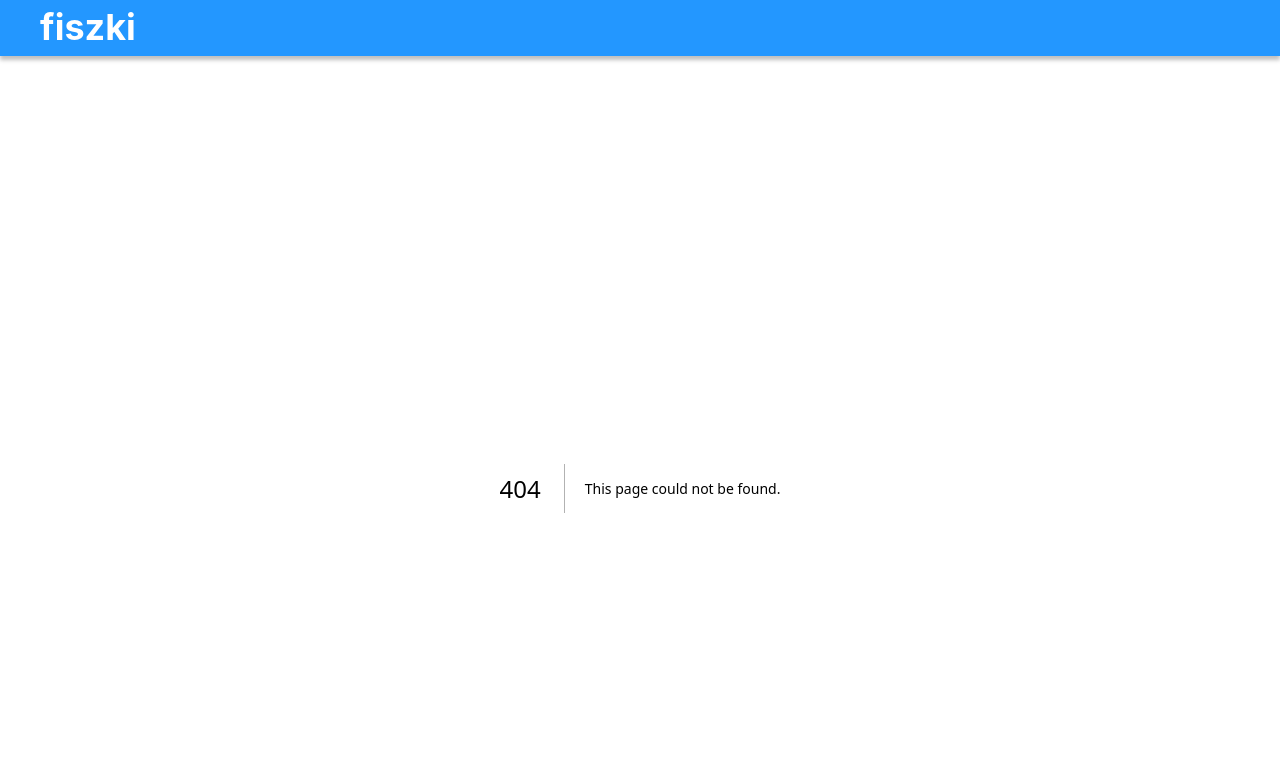
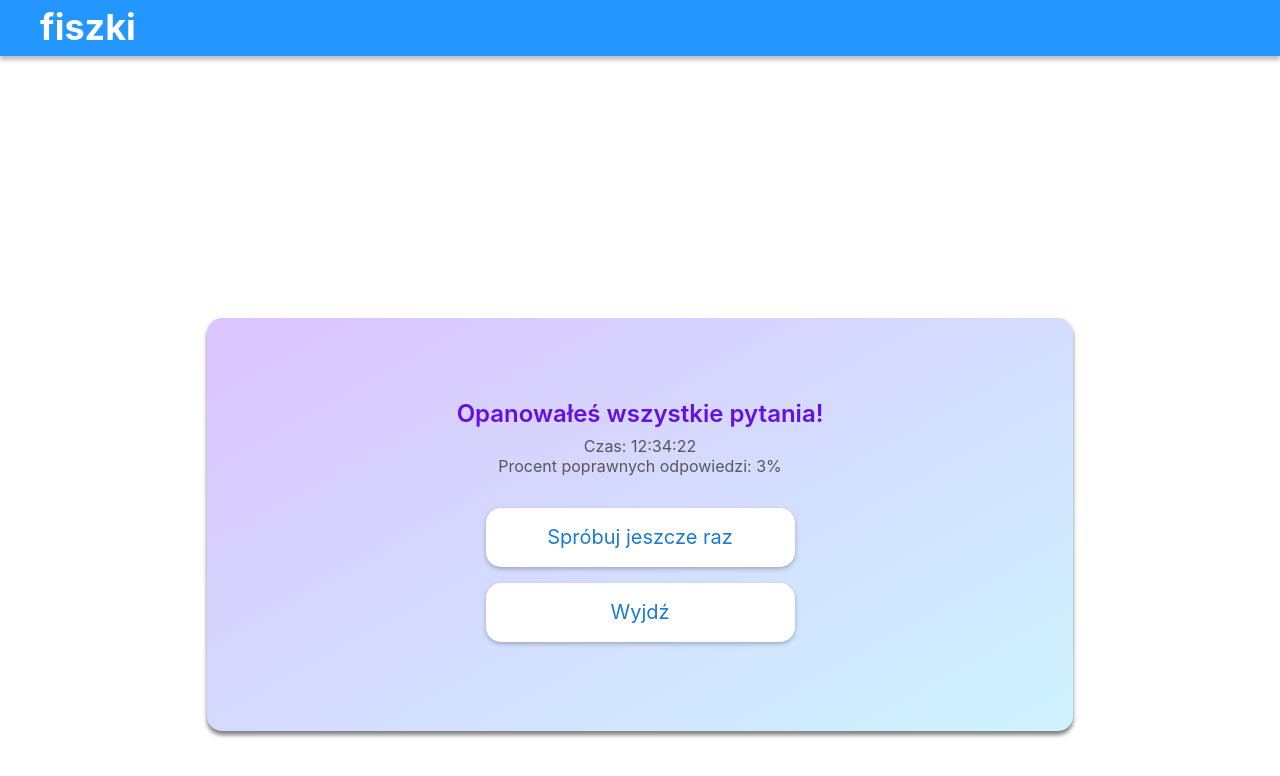
Before and after one commit to informatyzacja/flashcards, a Next.js app in the folder frontend/: page /test-end-page in a window 1280 px wide. Before the commit this address had no page. Shown: the top 776 px of the page. Built offline with nearby package versions, Linux system fonts and the light colour scheme.

Commit message:
feat: create test end page

```diff
--- /dev/null
+++ b/frontend/src/pages/test-end-page.tsx
@@ -0,0 +1,91 @@
+import { Box, Button, Center, Flex, Text } from '@chakra-ui/react';
+
+interface LayoutProps {
+  children: React.ReactNode;
+}
+
+const GraySubtitledText = ({ children }: LayoutProps) => (
+  <Text
+    color="#575757"
+    textAlign="center"
+    fontSize="16px"
+    fontStyle="normal"
+    fontWeight="400"
+    lineHeight="normal"
+  >
+    {children}
+  </Text>
+);
+
+const CustomBlueText = ({ children }: LayoutProps) => (
+  <Text
+    color="rgba(0, 109, 206, 0.90)"
+    textAlign="center"
+    fontSize="20px"
+    fontStyle="normal"
+    fontWeight="400"
+    lineHeight="normal"
+  >
+    {children}
+  </Text>
+);
+
+const CustomButton = ({ children }: LayoutProps) => (
+  <Button
+    w="309px"
+    h="59px"
+    margin={2}
+    borderRadius="15px"
+    background="#FFF"
+    boxShadow="0px 2px 4px 0px rgba(0, 0, 0, 0.25)"
+  >
+    {children}
+  </Button>
+);
+
+export default function EndPage() {
+  return (
+    <Flex marginTop={40} alignContent="center" justifyContent="center">
+      <Center
+        w="866px"
+        h="413px"
+        display="flex"
+        flexDirection="column"
+        alignItems="center"
+        borderRadius="15px"
+        background="linear-gradient(151deg, rgba(136, 56, 255, 0.3) 0%, rgba(91, 219, 255, 0.3) 100%)"
+        boxShadow="0px 4px 4px 0px rgba(0, 0, 0, 0.50)"
+      >
+        <Box w="418px" h="101px">
+          <Text
+            color="#6510E3"
+            textAlign="center"
+            fontSize="24px"
+            fontStyle="normal"
+            fontWeight="600"
+            lineHeight="normal"
+            marginBottom={2}
+          >
+            Opanowałeś wszystkie pytania!
+          </Text>
+
+          <GraySubtitledText>Czas: 12:34:22</GraySubtitledText>
+
+          <GraySubtitledText>
+            Procent poprawnych odpowiedzi: 3%
+          </GraySubtitledText>
+        </Box>
+
+        <Box display="flex" flexDirection="column" alignItems="center">
+          <CustomButton>
+            <CustomBlueText>Spróbuj jeszcze raz</CustomBlueText>
+          </CustomButton>
+
+          <CustomButton>
+            <CustomBlueText>Wyjdź</CustomBlueText>
+          </CustomButton>
+        </Box>
+      </Center>
+    </Flex>
+  );
+}
```
